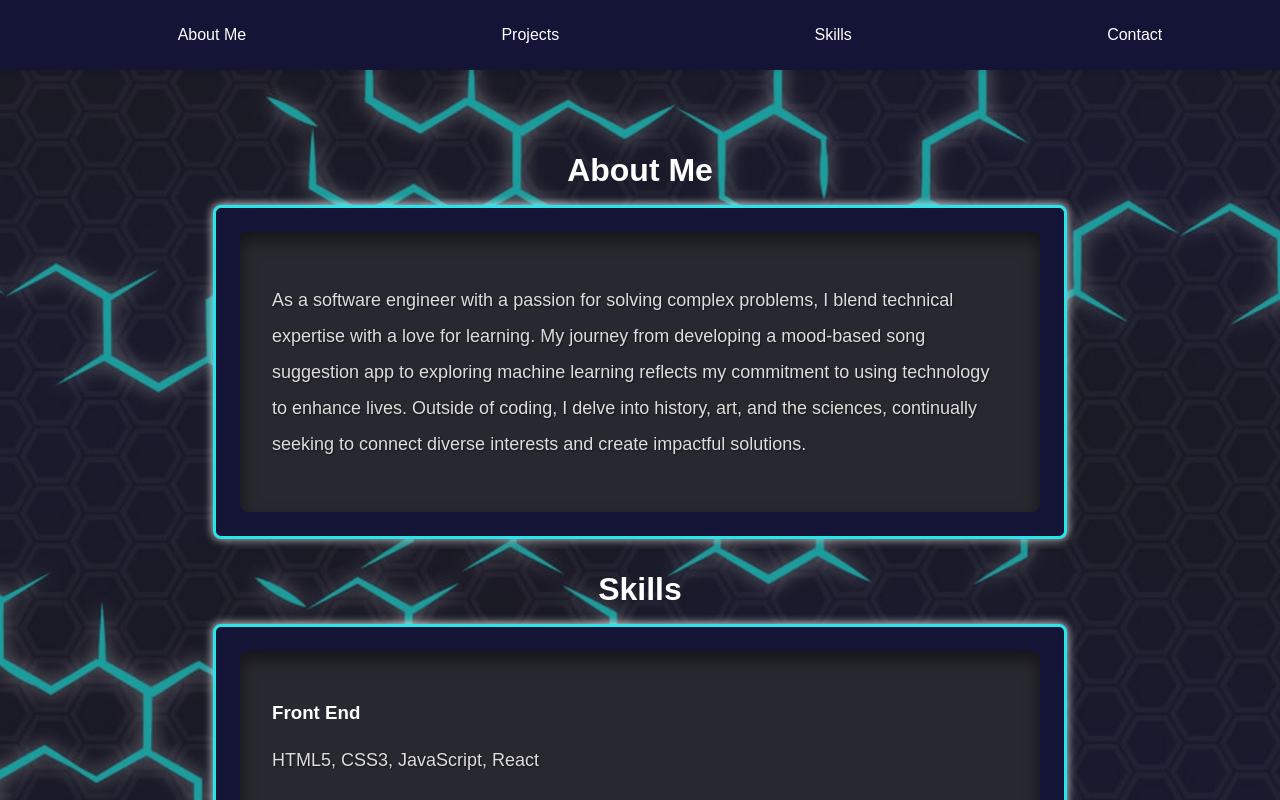
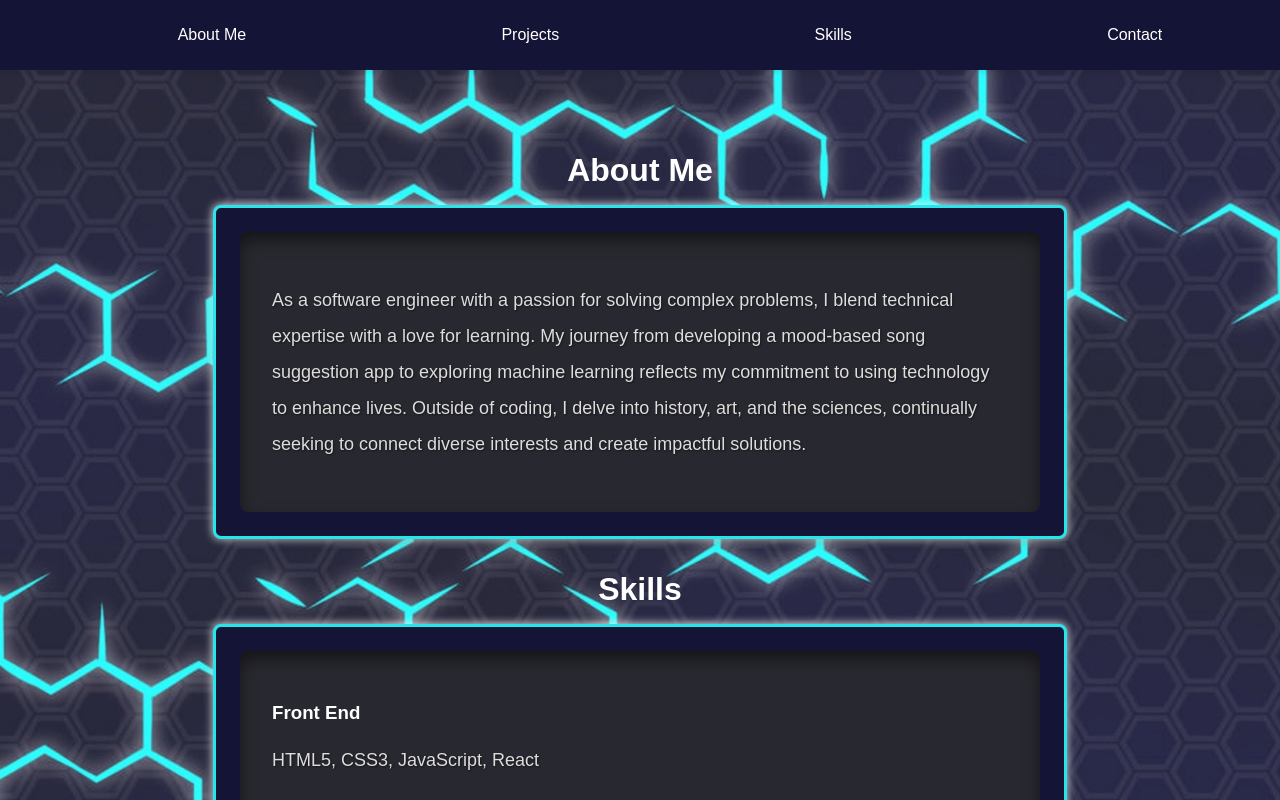
Before and after one commit to robertmorgan-se/react-amplify-portfolio, a React (Create React App) app: page / in a window 1280 px wide. Built offline with nearby package versions, Linux system fonts and the light colour scheme.

Commit message:
Changes to lighter background

```diff
--- a/src/styles/globals.css
+++ b/src/styles/globals.css
@@ -43,7 +43,7 @@
 }
 
 .background {
-  background-image: url('../assets/images/background(darkened).jpg');
+  background-image: url('../assets/images/background(faded).jpg');
   background-size: cover; /* Ensures the image covers the entire container */
   background-position: center center; /* Centers the image */
   background-repeat: no-repeat; /* Prevents the image from repeating */
```
Also changed, not shown: 1 other file (tests, documents, lock files or other folders).
